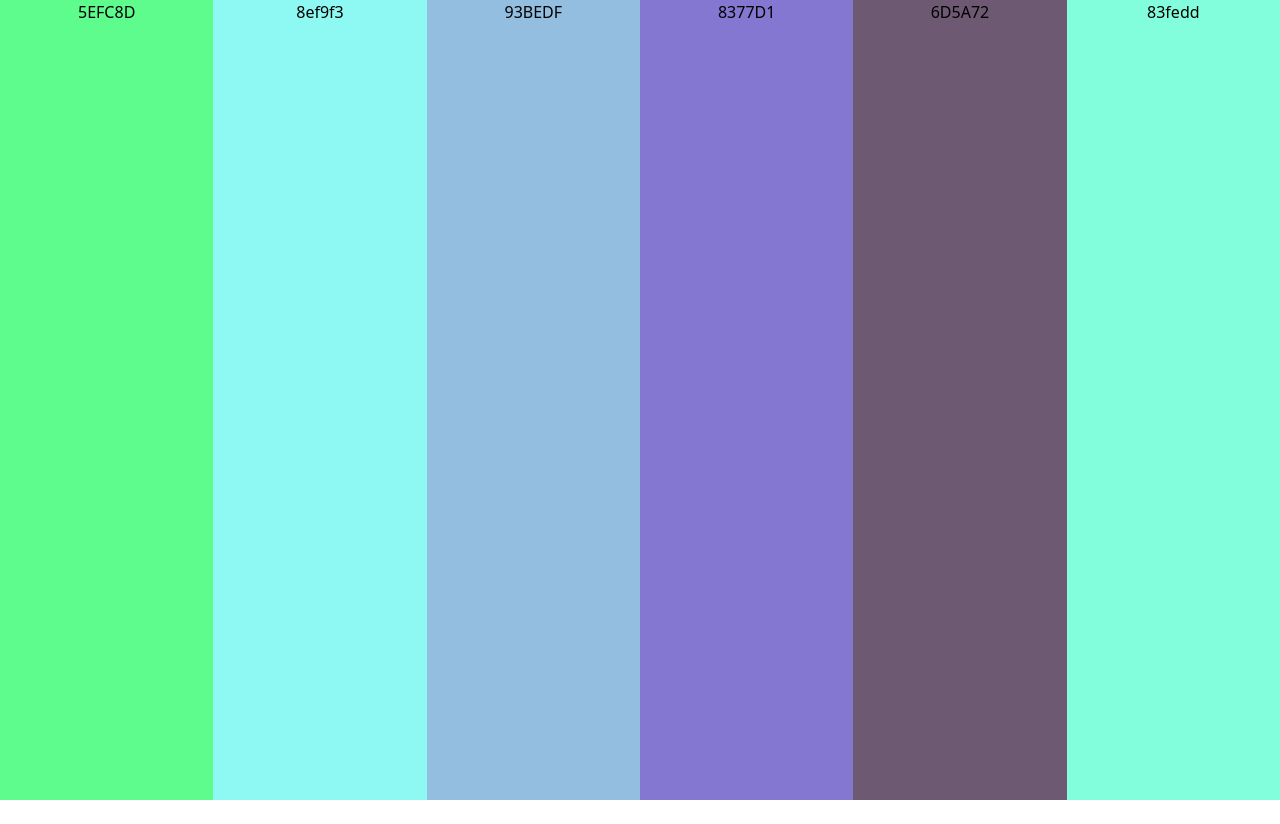
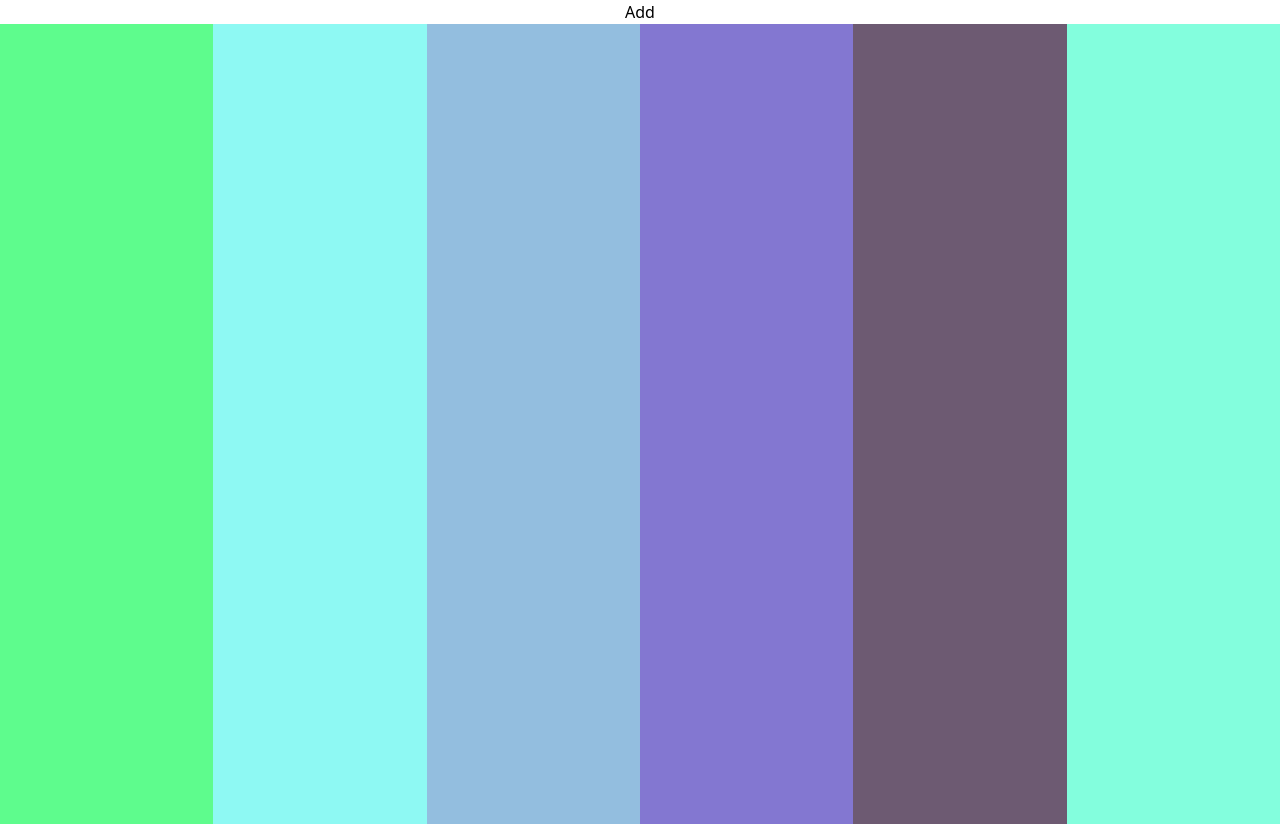
Before and after one commit to chingu-voyages/v31-bears-team-03, a React (Create React App) app in the folder client/: page / in a window 1280 px wide. Before the commit the page ends 800 px from the top, so only its background shows below. Built offline with nearby package versions, Linux system fonts and the light colour scheme.

Commit message:
Refactored Palette, Color Panels, added basic Add button

```diff
--- a/client/src/App.tsx
+++ b/client/src/App.tsx
@@ -1,11 +1,34 @@
 //@ts-nocheck
+import React, {useState} from 'react'
 import './App.css';
 import Palette from './components/Palette'
 
+const colorsFromBackend = [
+  { color: "5EFC8D" },
+  { color: "8ef9f3" },
+  { color: "93BEDF" },
+  { color: "8377D1" },
+  { color: "6D5A72" },
+  { color: "83fedd" },
+];
+
+
 function App() {
+  const [colors, setColors] = useState(colorsFromBackend)
+
+  const addColor =() => {
+    let rand = Math.floor(Math.random()*16777215).toString(16)
+    let newColor = {
+      color: rand
+    }
+    setColors(colors => [...colors, newColor])
+  }
+
   return (
     <div className="App">
-      <Palette/>
+      {console.log(colors)}
+      <button onClick={addColor}>Add</button>
+      <Palette colors={colors} setColors={setColors}/>
     </div>
   );
 }
--- /dev/null
+++ b/client/src/components/ColorPane.css
@@ -0,0 +1,3 @@
+.ColorPane {
+  height: 100vh;
+}
--- /dev/null
+++ b/client/src/components/ColorPane.tsx
@@ -0,0 +1,15 @@
+//@ts-nocheck
+import React from 'react'
+
+const ColorPane = (props) =>{
+    return (
+        <div className ="ColorPane" style={{
+            width: `${100 / props.length}vw`,
+            background: `#${props.color}`,
+          }}>
+            {console.log(props.color, props.length)}
+        </div>
+    )
+}
+
+export default ColorPane
--- a/client/src/components/Palette.tsx
+++ b/client/src/components/Palette.tsx
@@ -2,18 +2,11 @@
 import React, { useState } from "react";
 import { DragDropContext, Droppable, Draggable } from "react-beautiful-dnd";
 import "./Palette.css";
+import ColorPane from './ColorPane'
 
-const colorsFromBackend = [
-  { color: "5EFC8D" },
-  { color: "8ef9f3" },
-  { color: "93BEDF" },
-  { color: "8377D1" },
-  { color: "6D5A72" },
-  { color: "83fedd" },
-];
 
-function Palette() {
-  const [colors, setColors] = useState(colorsFromBackend);
+
+function Palette({colors, setColors}) {
 
   const onDragEnd = (result) => {
     if (!result.destination) return;
@@ -23,6 +16,26 @@ function Palette() {
     items.splice(result.destination.index, 0, reorderedItem);
     setColors(items);
   };
+
+  const displayDraggablePanels = () => {
+    return (
+      colors.map(({ id, color }, index) => {
+        return (
+          <Draggable key={color} draggableId={color} index={index}>
+            {(provided) => (
+              <div
+                ref={provided.innerRef}
+                {...provided.draggableProps}
+                {...provided.dragHandleProps}
+              >
+                  <ColorPane color={color} length={colors.length}/>
+              </div>
+            )}
+          </Draggable>
+        );
+      })
+    )
+  }
 
   return (
     <div className="Palette">
@@ -34,29 +47,7 @@ function Palette() {
               ref={provided.innerRef}
               style={{ width: "100%", display: "flex" }}
             >
-              {colors.map(({ id, color }, index) => {
-                return (
-                  <Draggable key={color} draggableId={color} index={index}>
-                    {(provided) => (
-                      <div
-                        ref={provided.innerRef}
-                        {...provided.draggableProps}
-                        {...provided.dragHandleProps}
-                      >
-                        <div
-                          className="ColorPane"
-                          style={{
-                            width: `${100 / colors.length}vw`,
-                            background: `#${color}`,
-                          }}
-                        >
-                          {color}
-                        </div>
-                      </div>
-                    )}
-                  </Draggable>
-                );
-              })}
+              {displayDraggablePanels()}
               {provided.placeholder}
             </div>
           )}
```
